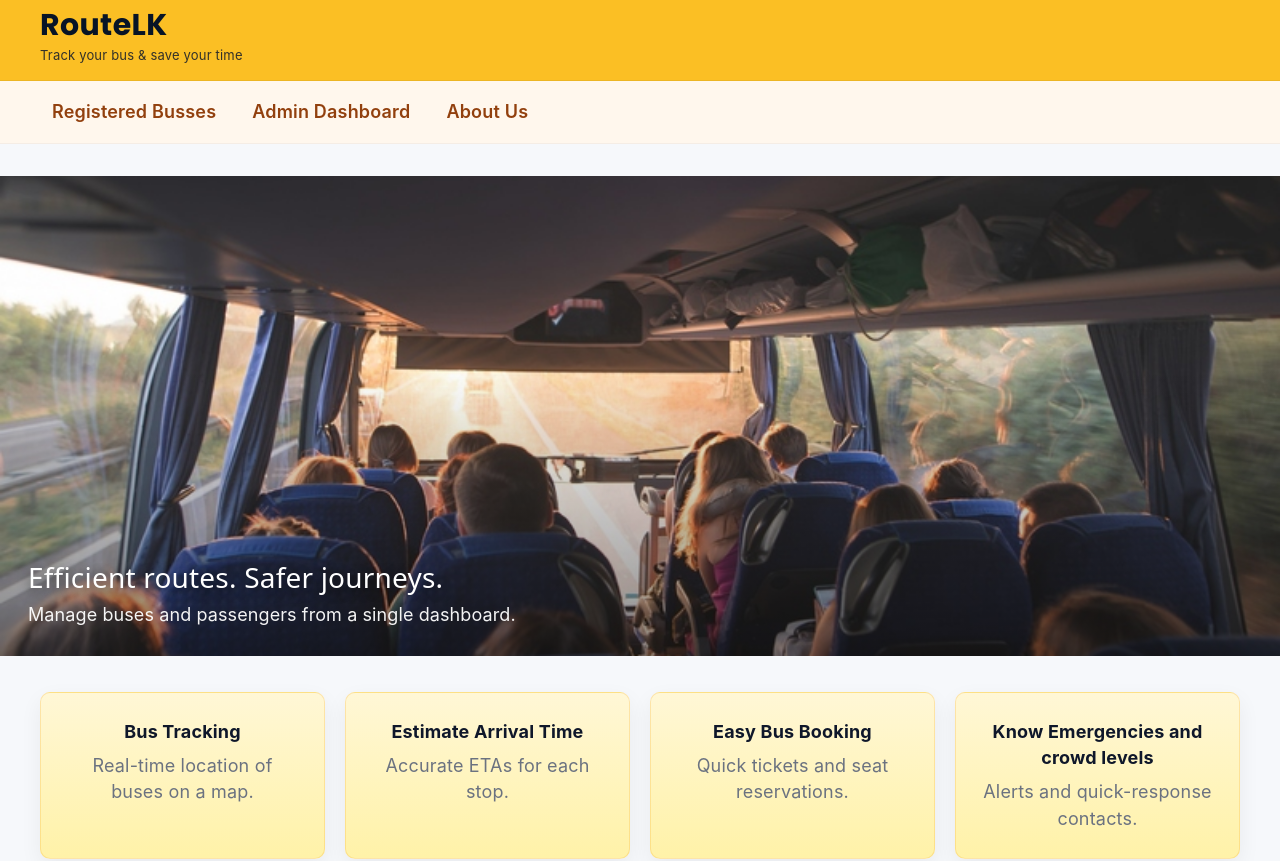
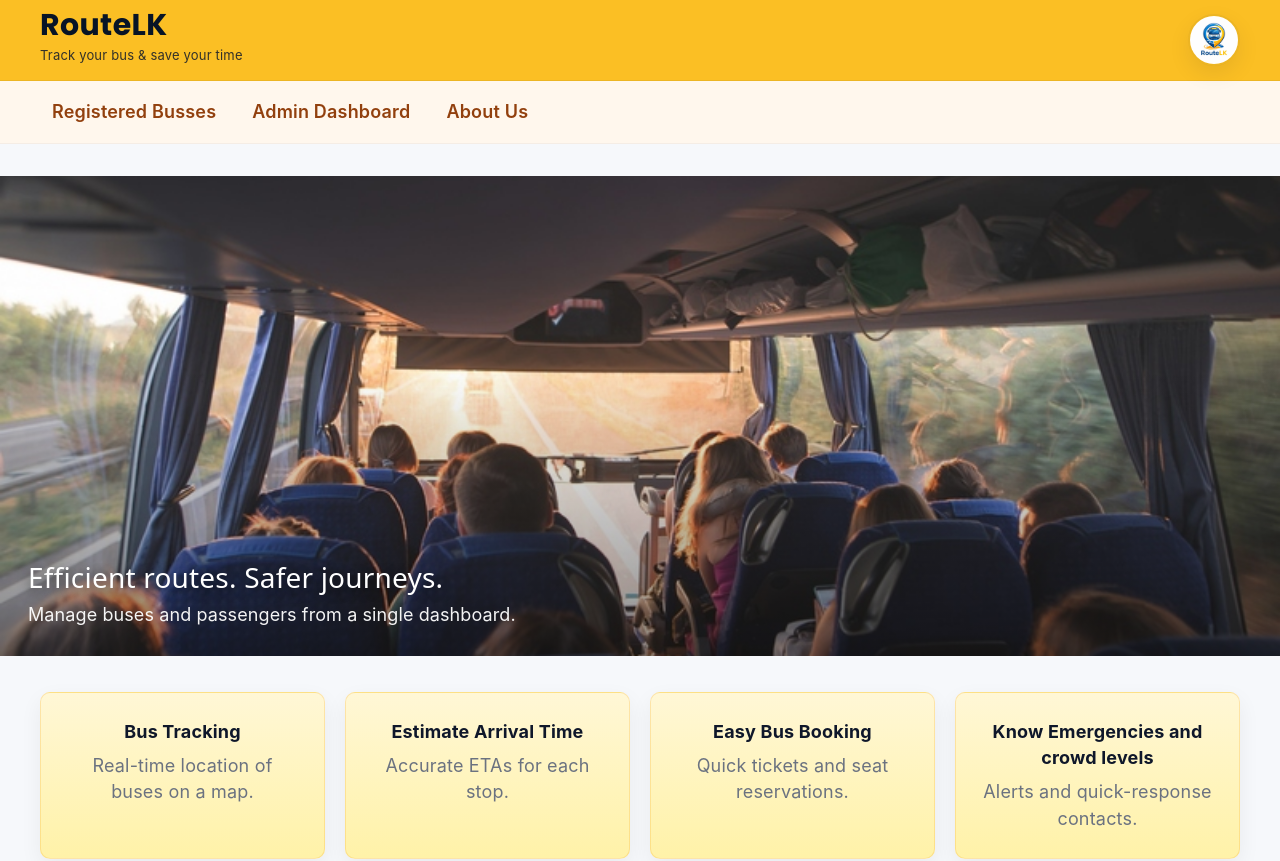
Before and after one commit to cepdnaclk/e21-3yp-RouteLK, a React (Vite) app in the folder bus-dashboard/: page / in a window 1280 px wide. Shown: the top 861 px of the page. Built offline with nearby package versions, Linux system fonts and the light colour scheme; no server answers.

Commit message:
top bar logo

```diff
--- a/bus-dashboard/src/pages/About.jsx
+++ b/bus-dashboard/src/pages/About.jsx
@@ -1,5 +1,6 @@
 import React from 'react'
 import './Home.css'
+import applogo from '../../images/applogo.jpeg'
 import aboutImg from '../../images/about.png'
 import uop from '../../images/uop.jpg'
 
@@ -19,6 +20,7 @@ export default function About() {
           <div className="hd-title">RouteLK</div>
           <div className="hd-sub">Track your bus & save your time</div>
         </div>
+        <img src={applogo} alt="RouteLK logo" className="hd-logo" />
       </header>
 
       <nav className="hd-tabs" aria-label="Primary">
--- a/bus-dashboard/src/pages/Home.css
+++ b/bus-dashboard/src/pages/Home.css
@@ -30,6 +30,15 @@
   box-shadow: none;
 }
 .hd-sub { font-size: 13px; color: rgba(15,23,42,0.85); margin-top: 4px }
+
+.hd-logo {
+  width: 48px;
+  height: 48px;
+  border-radius: 50%;
+  object-fit: cover;
+  border: 2px solid rgba(11,17,34,0.06);
+  box-shadow: 0 8px 22px rgba(11,17,34,0.08);
+}
 
 .hd-container { padding: 32px 40px; box-sizing: border-box; }
 
@@ -104,6 +113,7 @@
   .hd-hero-overlay h1 { font-size: 20px }
   .hd-container { padding: 20px }
   .hd-hero { margin: 0 -20px 12px -20px }
+  .hd-logo { width: 40px; height: 40px }
 }
 
 /* Registered buses page styles */
--- a/bus-dashboard/src/pages/Home.jsx
+++ b/bus-dashboard/src/pages/Home.jsx
@@ -8,6 +8,7 @@ import bus4 from '../../images/bus4.jpeg'
 import uop from '../../images/uop.jpg'
 import app1 from '../../images/app1.jpeg'
 import app2 from '../../images/app2.jpeg'
+import applogo from '../../images/applogo.jpeg'
 
 const images = [bus1, bus2, bus4]
 
@@ -33,6 +34,7 @@ export default function Home() {
           <div className="hd-title">RouteLK</div>
           <div className="hd-sub">Track your bus & save your time</div>
         </div>
+          <img src={applogo} alt="RouteLK logo" className="hd-logo" />
       </header>
 
       <nav className="hd-tabs" aria-label="Primary">
--- a/bus-dashboard/src/pages/Login.jsx
+++ b/bus-dashboard/src/pages/Login.jsx
@@ -1,5 +1,6 @@
 import React, { useState } from 'react'
 import './Home.css'
+import applogo from '../../images/applogo.jpeg'
 import { adminLogin } from '../api'
 
 export default function Login() {
@@ -34,6 +35,7 @@ export default function Login() {
           <div className="hd-title">RouteLK</div>
           <div className="hd-sub">Admin Login</div>
         </div>
+        <img src={applogo} alt="RouteLK logo" className="hd-logo" />
       </header>
       <main className="hd-container" style={{ minHeight: 'calc(100vh - 112px)', display: 'flex', alignItems: 'center', justifyContent: 'center' }}>
         <section style={{ background: '#fff', padding: 24, borderRadius: 8, width: '100%', maxWidth: 560, boxSizing: 'border-box' }}>
--- a/bus-dashboard/src/pages/RegisteredBuses.jsx
+++ b/bus-dashboard/src/pages/RegisteredBuses.jsx
@@ -1,5 +1,6 @@
 import React, { useEffect, useState } from 'react'
 import './Home.css'
+import applogo from '../../images/applogo.jpeg'
 import { getApprovedBuses } from '../api'
 
 const sampleBuses = [
@@ -34,6 +35,7 @@ export default function RegisteredBuses() {
           <div className="hd-title">RouteLK</div>
           <div className="hd-sub">Track your bus & save your time</div>
         </div>
+        <img src={applogo} alt="RouteLK logo" className="hd-logo" />
       </header>
 
       <nav className="hd-tabs" aria-label="Primary">
--- a/bus-dashboard/src/pages/admin/AdminRegister.jsx
+++ b/bus-dashboard/src/pages/admin/AdminRegister.jsx
@@ -1,5 +1,6 @@
 import React, { useState } from 'react'
 import '../Home.css'
+import applogo from '../../../images/applogo.jpeg'
 import { adminRegister, adminVerifyOTP } from '../../api'
 
 export default function AdminRegister() {
@@ -77,6 +78,7 @@ export default function AdminRegister() {
             <div className="hd-title">RouteLK</div>
             <div className="hd-sub">Verify Your Email</div>
           </div>
+          <img src={applogo} alt="RouteLK logo" className="hd-logo" />
         </header>
         <main className="hd-container" style={{ minHeight: 'calc(100vh - 112px)', display: 'flex', alignItems: 'center', justifyContent: 'center' }}>
           <section style={{ background: '#fff', padding: 32, borderRadius: 8, width: '100%', maxWidth: 400, boxSizing: 'border-box', textAlign: 'center' }}>
@@ -126,6 +128,7 @@ export default function AdminRegister() {
           <div className="hd-title">RouteLK</div>
           <div className="hd-sub">Admin Registration</div>
         </div>
+        <img src={applogo} alt="RouteLK logo" className="hd-logo" />
       </header>
       <main className="hd-container" style={{ minHeight: 'calc(100vh - 112px)', display: 'flex', alignItems: 'center', justifyContent: 'center' }}>
         <section style={{ background: '#fff', padding: 24, borderRadius: 8, width: '100%', maxWidth: 720, boxSizing: 'border-box' }}>
```
Also changed, not shown: bus-dashboard/images/applogo.jpeg (added).
